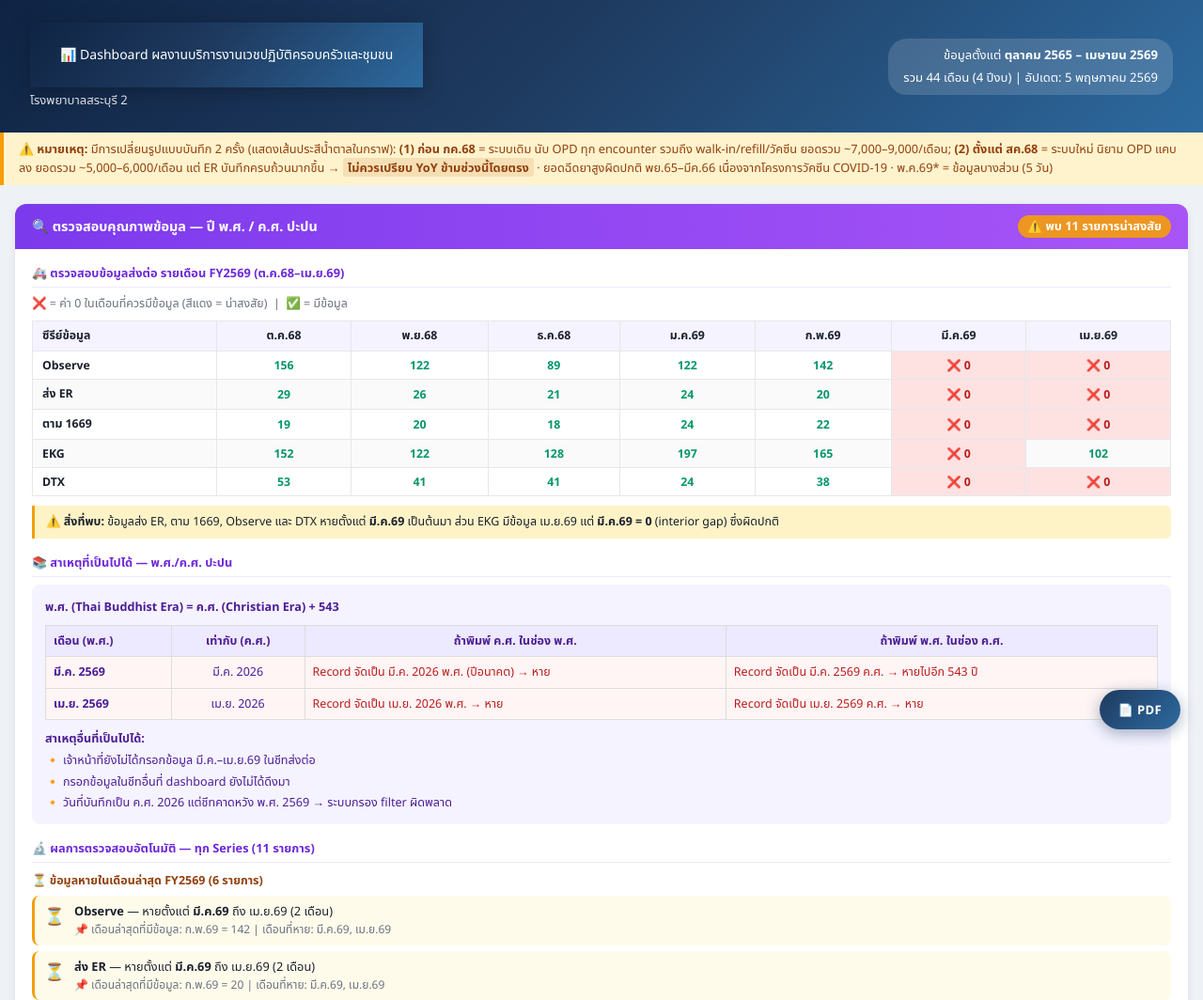
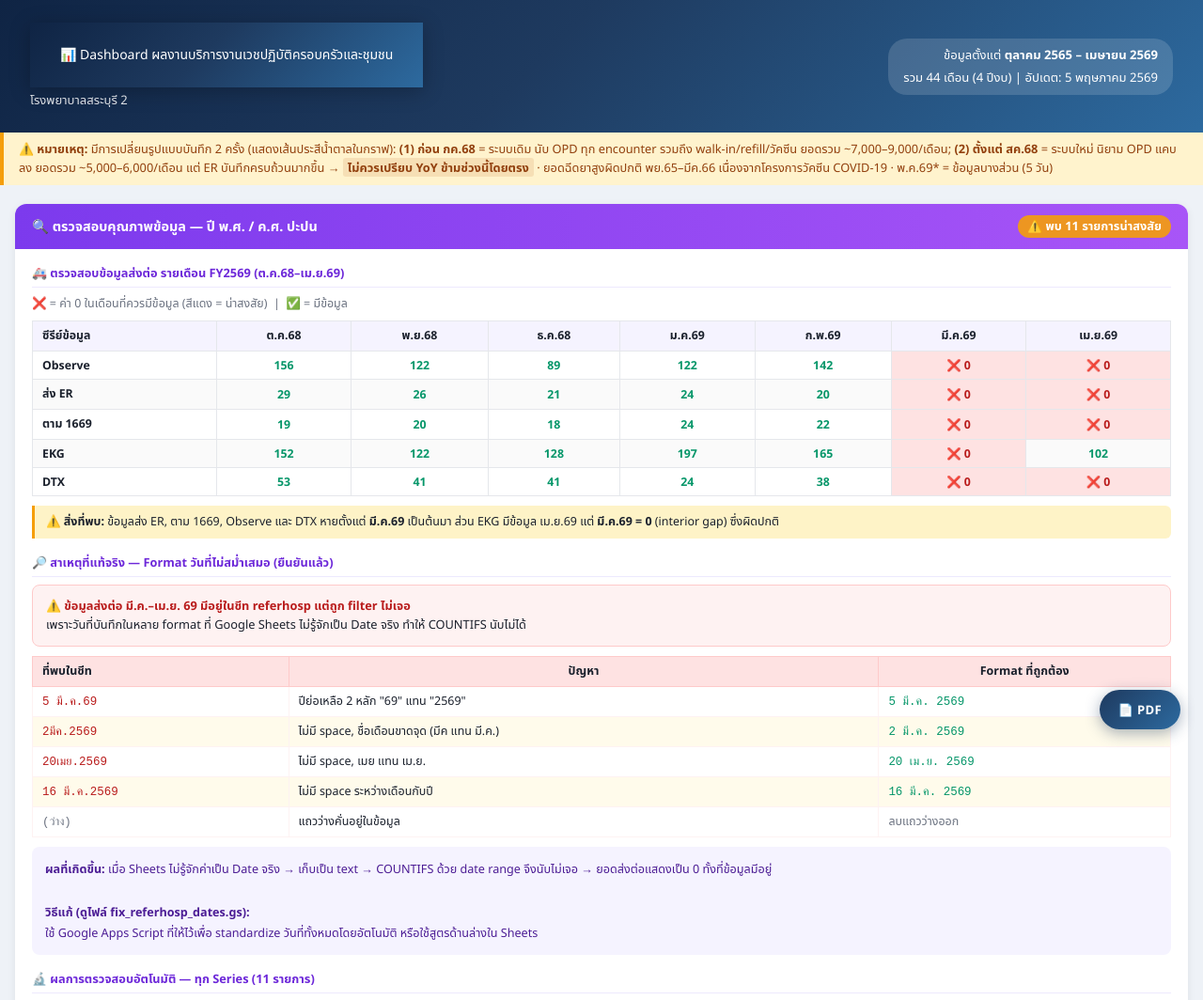
Before and after one commit to doctornon/hospital-stats-public, a plain HTML site: page index.html in a window 1280 px wide. Shown: the top 1064 px of the page at 94% size. Drawn offline with nearby package versions, Linux system fonts and the light colour scheme.

Commit message:
Fix: Data quality panel — confirmed root cause is date format inconsistency not BE/CE mixing

```diff
--- a/index.html
+++ b/index.html
@@ -2638,35 +2638,55 @@ function buildDataQuality() {
     </div>
   </div>`;
 
-  // === 2. สาเหตุที่เป็นไปได้ (พ.ศ./ค.ศ.) ===
+  // === 2. ROOT CAUSE CONFIRMED ===
   html += `<div class="dq-section">
-    <div class="dq-section-title">📚 สาเหตุที่เป็นไปได้ — พ.ศ./ค.ศ. ปะปน</div>
+    <div class="dq-section-title">🔎 สาเหตุที่แท้จริง — Format วันที่ไม่สม่ำเสมอ (ยืนยันแล้ว)</div>
+    <div style="background:#fef2f2;border:1px solid #fecaca;border-radius:8px;padding:12px 14px;margin-bottom:10px;font-size:0.8rem;">
+      <strong style="color:#b91c1c;">⚠️ ข้อมูลส่งต่อ มี.ค.–เม.ย. 69 มีอยู่ในชีท referhosp แต่ถูก filter ไม่เจอ</strong><br>
+      เพราะวันที่บันทึกในหลาย format ที่ Google Sheets ไม่รู้จักเป็น Date จริง ทำให้ COUNTIFS นับไม่ได้
+    </div>
+    <div style="overflow-x:auto;margin-bottom:10px;">
+    <table style="border-collapse:collapse;width:100%;font-size:0.78rem;">
+      <thead>
+        <tr style="background:#fee2e2;">
+          <th style="padding:6px 10px;border:1px solid #fecaca;text-align:left;">ที่พบในชีท</th>
+          <th style="padding:6px 10px;border:1px solid #fecaca;">ปัญหา</th>
+          <th style="padding:6px 10px;border:1px solid #fecaca;">Format ที่ถูกต้อง</th>
+        </tr>
+      </thead>
+      <tbody>
+        <tr style="background:#fff;">
+          <td style="padding:6px 10px;border:1px solid #fef2f2;font-family:monospace;color:#b91c1c;">5 มี.ค.69</td>
+          <td style="padding:6px 10px;border:1px solid #fef2f2;">ปีย่อเหลือ 2 หลัก "69" แทน "2569"</td>
+          <td style="padding:6px 10px;border:1px solid #fef2f2;color:#059669;font-family:monospace;">5 มี.ค. 2569</td>
+        </tr>
+        <tr style="background:#fffbeb;">
+          <td style="padding:6px 10px;border:1px solid #fef2f2;font-family:monospace;color:#b91c1c;">2มีค.2569</td>
+          <td style="padding:6px 10px;border:1px solid #fef2f2;">ไม่มี space, ชื่อเดือนขาดจุด (มีค แทน มี.ค.)</td>
+          <td style="padding:6px 10px;border:1px solid #fef2f2;color:#059669;font-family:monospace;">2 มี.ค. 2569</td>
+        </tr>
+        <tr style="background:#fff;">
+          <td style="padding:6px 10px;border:1px solid #fef2f2;font-family:monospace;color:#b91c1c;">20เมย.2569</td>
+          <td style="padding:6px 10px;border:1px solid #fef2f2;">ไม่มี space, เมย แทน เม.ย.</td>
+          <td style="padding:6px 10px;border:1px solid #fef2f2;color:#059669;font-family:monospace;">20 เม.ย. 2569</td>
+        </tr>
+        <tr style="background:#fffbeb;">
+          <td style="padding:6px 10px;border:1px solid #fef2f2;font-family:monospace;color:#b91c1c;">16 มี.ค.2569</td>
+          <td style="padding:6px 10px;border:1px solid #fef2f2;">ไม่มี space ระหว่างเดือนกับปี</td>
+          <td style="padding:6px 10px;border:1px solid #fef2f2;color:#059669;font-family:monospace;">16 มี.ค. 2569</td>
+        </tr>
+        <tr style="background:#fff;">
+          <td style="padding:6px 10px;border:1px solid #fef2f2;font-family:monospace;color:#6b7280;">(ว่าง)</td>
+          <td style="padding:6px 10px;border:1px solid #fef2f2;">แถวว่างคั่นอยู่ในข้อมูล</td>
+          <td style="padding:6px 10px;border:1px solid #fef2f2;color:#6b7280;">ลบแถวว่างออก</td>
+        </tr>
+      </tbody>
+    </table>
+    </div>
     <div class="dq-guide">
-      <strong>พ.ศ. (Thai Buddhist Era) = ค.ศ. (Christian Era) + 543</strong><br>
-      <table style="border-collapse:collapse;width:100%;margin:8px 0;font-size:0.78rem;">
-        <tr style="background:#ede9fe;">
-          <th style="padding:5px 8px;border:1px solid #ddd;text-align:left;">เดือน (พ.ศ.)</th>
-          <th style="padding:5px 8px;border:1px solid #ddd;">เท่ากับ (ค.ศ.)</th>
-          <th style="padding:5px 8px;border:1px solid #ddd;">ถ้าพิมพ์ ค.ศ. ในช่อง พ.ศ.</th>
-          <th style="padding:5px 8px;border:1px solid #ddd;">ถ้าพิมพ์ พ.ศ. ในช่อง ค.ศ.</th>
-        </tr>
-        <tr style="background:#fff5f5;">
-          <td style="padding:5px 8px;border:1px solid #ddd;font-weight:600;">มี.ค. 2569</td>
-          <td style="padding:5px 8px;border:1px solid #ddd;text-align:center;">มี.ค. 2026</td>
-          <td style="padding:5px 8px;border:1px solid #ddd;color:#b91c1c;">Record จัดเป็น มี.ค. 2026 พ.ศ. (ปีอนาคต) → หาย</td>
-          <td style="padding:5px 8px;border:1px solid #ddd;color:#b91c1c;">Record จัดเป็น มี.ค. 2569 ค.ศ. → หายไปอีก 543 ปี</td>
-        </tr>
-        <tr style="background:#fff5f5;">
-          <td style="padding:5px 8px;border:1px solid #ddd;font-weight:600;">เม.ย. 2569</td>
-          <td style="padding:5px 8px;border:1px solid #ddd;text-align:center;">เม.ย. 2026</td>
-          <td style="padding:5px 8px;border:1px solid #ddd;color:#b91c1c;">Record จัดเป็น เม.ย. 2026 พ.ศ. → หาย</td>
-          <td style="padding:5px 8px;border:1px solid #ddd;color:#b91c1c;">Record จัดเป็น เม.ย. 2569 ค.ศ. → หาย</td>
-        </tr>
-      </table>
-      <strong>สาเหตุอื่นที่เป็นไปได้:</strong><br>
-      🔸 เจ้าหน้าที่ยังไม่ได้กรอกข้อมูล มี.ค.–เม.ย.69 ในชีทส่งต่อ<br>
-      🔸 กรอกข้อมูลในชีทอื่นที่ dashboard ยังไม่ได้ดึงมา<br>
-      🔸 วันที่บันทึกเป็น ค.ศ. 2026 แต่ชีทคาดหวัง พ.ศ. 2569 → ระบบกรอง filter ผิดพลาด
+      <strong>ผลที่เกิดขึ้น:</strong> เมื่อ Sheets ไม่รู้จักค่าเป็น Date จริง → เก็บเป็น text → COUNTIFS ด้วย date range จึงนับไม่เจอ → ยอดส่งต่อแสดงเป็น 0 ทั้งที่ข้อมูลมีอยู่<br><br>
+      <strong>วิธีแก้ (ดูไฟล์ fix_referhosp_dates.gs):</strong><br>
+      ใช้ Google Apps Script ที่ให้ไว้เพื่อ standardize วันที่ทั้งหมดโดยอัตโนมัติ หรือใช้สูตรด้านล่างใน Sheets
     </div>
   </div>`;
 
@@ -2709,32 +2729,35 @@ function buildDataQuality() {
   }
   html += `</div>`;
 
-  // === 4. วิธีตรวจและแก้ไขใน Google Sheets ===
+  // === 4. วิธีแก้ไข ===
   html += `<div class="dq-section">
-    <div class="dq-section-title">🛠️ วิธีตรวจสอบและแก้ไขใน Google Sheets (ชีทส่งต่อ)</div>
+    <div class="dq-section-title">🛠️ วิธีแก้ไข Format วันที่ใน Google Sheets</div>
     <div class="dq-guide">
-      <strong>ขั้นที่ 1 — ตรวจสอบว่า format ปีใน column วันที่เป็นอะไร</strong><br>
-      เพิ่ม column ชั่วคราวข้างๆ วันที่:<br>
-      <code>=IF(YEAR(A2)&gt;2500, "พ.ศ. "&YEAR(A2), "ค.ศ. "&YEAR(A2))</code><br>
-      → ถ้าเห็น "ค.ศ. 2026" ปะปนกับ "พ.ศ. 2569" แสดงว่ามีการพิมพ์สลับ<br><br>
-
-      <strong>ขั้นที่ 2 — นับ record ที่หายไปในช่วงที่สงสัย</strong><br>
-      นับ record มี.ค.69 (ถ้าชีทใช้ พ.ศ.): <code>=COUNTIFS(A:A,"&gt;="&DATE(2569,3,1),A:A,"&lt;="&DATE(2569,3,31))</code><br>
-      นับ record มี.ค.69 (ถ้าชีทใช้ ค.ศ.): <code>=COUNTIFS(A:A,"&gt;="&DATE(2026,3,1),A:A,"&lt;="&DATE(2026,3,31))</code><br>
-      → ถ้า format ถูกต้อง ต้องมี record (จาก ส่ง ER ≈20, ตาม 1669 ≈18 ต่อเดือน)<br><br>
-
-      <strong>ขั้นที่ 3 — ค้นหา record ที่ปีผิด</strong><br>
-      <code>=IF(OR(AND(YEAR(A2)&gt;2500,YEAR(A2)&lt;2560), AND(YEAR(A2)&gt;2030,YEAR(A2)&lt;2500)), "⚠️ ปีผิด", "OK")</code><br>
-      กรอง "⚠️ ปีผิด" → sort → ดูว่าปีผิดเป็นเท่าไร<br><br>
-
-      <strong>ขั้นที่ 4 — แก้ไข (Bulk fix)</strong><br>
-      ถ้าพบว่าพิมพ์ ค.ศ. แทน พ.ศ. → บวก 543: <code>=DATE(YEAR(A2)+543, MONTH(A2), DAY(A2))</code><br>
-      ถ้าพบว่าพิมพ์ พ.ศ. แทน ค.ศ. → ลบ 543: <code>=DATE(YEAR(A2)-543, MONTH(A2), DAY(A2))</code><br><br>
-
-      <strong>ขั้นที่ 5 — ป้องกันในอนาคต</strong><br>
-      • Data Validation: กำหนดให้ column วันที่รับเฉพาะปี พ.ศ. <code>2560–2580</code> หรือ ค.ศ. <code>2017–2037</code><br>
-      • เพิ่ม column ตรวจสอบ: <code>=TEXT(A2,"yyyy") &amp; " → " &amp; IF(YEAR(A2)&gt;2500,"พ.ศ.","ค.ศ.")</code><br>
-      • ระบุชัดเจนในหัวคอลัมน์ว่าใช้ปีอะไร เช่น "วันที่ (พ.ศ.)" หรือ "Date (CE)"
+      <strong>วิธีที่ 1 (แนะนำ) — ใช้ Google Apps Script อัตโนมัติ</strong><br>
+      ดาวน์โหลดไฟล์ <strong>fix_referhosp_dates.gs</strong> แล้วทำตามขั้นตอน:<br>
+      1. เปิด Google Sheets → <code>Extensions → Apps Script</code><br>
+      2. วาง code ทั้งหมดจากไฟล์ → Save<br>
+      3. เลือก function <code>fixReferhospDates</code> → Run → อนุญาต permission<br>
+      4. Script จะเพิ่ม column "วันที่แก้ไข (CE)" พร้อมสถานะแต่ละแถว<br>
+      5. รัน <code>countReferralByMonth</code> เพื่อนับยอดส่งต่อรายเดือนที่ถูกต้อง<br><br>
+
+      <strong>วิธีที่ 2 — สูตร Sheets (ไม่ต้อง Script)</strong><br>
+      ตรวจสอบว่าแต่ละ cell เป็น date จริงหรือ text:<br>
+      <code>=IF(ISNUMBER(A2), "✅ date จริง", "⚠️ text: "&A2)</code><br><br>
+      นับด้วย text matching (รองรับ format หลากหลาย):<br>
+      มี.ค.69: <code>=SUMPRODUCT((REGEXMATCH(TO_TEXT(A2:A500),"มี[^\s]*ค"))*REGEXMATCH(TO_TEXT(A2:A500),"(2569|\.69)"))</code><br>
+      เม.ย.69: <code>=SUMPRODUCT((REGEXMATCH(TO_TEXT(A2:A500),"เม[^\s]*ย"))*REGEXMATCH(TO_TEXT(A2:A500),"(2569|\.69)"))</code><br><br>
+
+      <strong>วิธีที่ 3 — Standardize ด้วยสูตร (column ใหม่)</strong><br>
+      แทนที่ปีย่อ "69" → "2569":<br>
+      <code>=IF(REGEXMATCH(TO_TEXT(A2)," 69$"), SUBSTITUTE(TO_TEXT(A2)," 69"," 2569"), TO_TEXT(A2))</code><br>
+      เพิ่ม space ระหว่างเดือนกับปี (ถ้าขาด):<br>
+      <code>=REGEXREPLACE(TO_TEXT(A2),"([ก-๙])(\d{4})","$1 $2")</code><br><br>
+
+      <strong>ป้องกันในอนาคต</strong><br>
+      • ใช้ Dropdown สำหรับเดือน แทนการพิมพ์อิสระ<br>
+      • หรือแยก column วัน / เดือน / ปี เป็น 3 column ชัดเจน<br>
+      • ล็อค format ใน column วันที่: Format → Number → Date <code>D/M/YYYY</code> (ค.ศ.)
     </div>
   </div>`;
 
```
